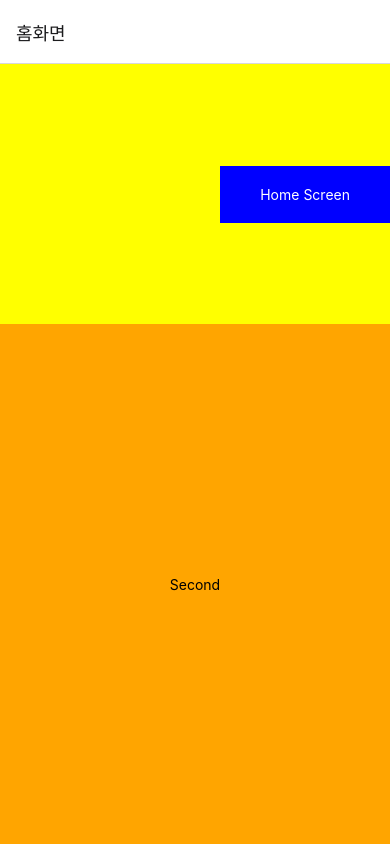
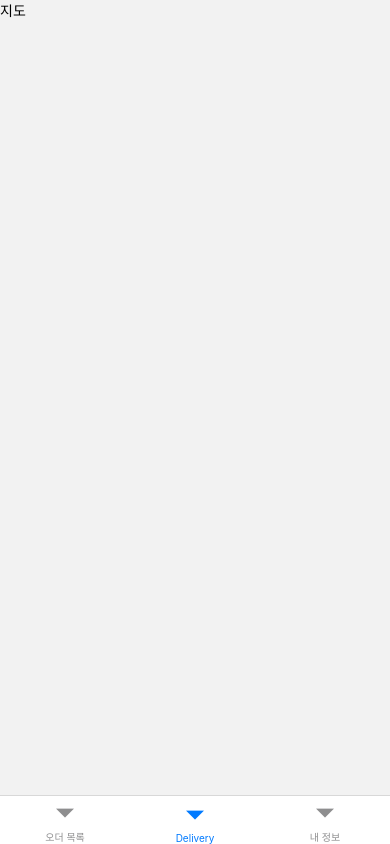
Before and after one commit to sangminlee98/FoodDelivery-App, a React Native app: screen /Delivery in a window 390 px wide. Built offline with nearby package versions, Linux system fonts and the light colour scheme.

Commit message:
feat : stack router & bottom-tab router 스크린 중첩라우팅

```diff
--- a/App.tsx
+++ b/App.tsx
@@ -1,80 +1,67 @@
 import * as React from 'react';
-import {NavigationContainer, ParamListBase} from '@react-navigation/native';
-import {
-  createNativeStackNavigator,
-  NativeStackScreenProps,
-} from '@react-navigation/native-stack';
-import {Pressable, Text, TouchableHighlight, View} from 'react-native';
-import {useCallback} from 'react';
-type RootStackParamList = {
-  Home: undefined;
-  Details: undefined;
+import {NavigationContainer} from '@react-navigation/native';
+import {createNativeStackNavigator} from '@react-navigation/native-stack';
+import {createBottomTabNavigator} from '@react-navigation/bottom-tabs';
+import Settings from './src/pages/Settings';
+import Orders from './src/pages/Orders';
+import Delivery from './src/pages/Delivery';
+import {useState} from 'react';
+import SignIn from './src/pages/SignIn';
+import SignUp from './src/pages/SignUp';
+
+export type LoggedInParamList = {
+  Orders: undefined;
+  Settings: undefined;
+  Delivery: undefined;
+  Complete: {orderId: string};
 };
-type HomeScreenProps = NativeStackScreenProps<RootStackParamList, 'Home'>;
-type DetailsScreenProps = NativeStackScreenProps<ParamListBase, 'Details'>;
 
-function HomeScreen({navigation}: HomeScreenProps) {
-  const onClick = useCallback(() => {
-    navigation.navigate('Details');
-  }, [navigation]);
-  return (
-    <>
-      <View
-        style={{
-          flex: 1,
-          backgroundColor: 'yellow',
-          alignItems: 'flex-end',
-          justifyContent: 'center',
-        }}>
-        <Pressable
-          style={{
-            paddingHorizontal: 40,
-            paddingVertical: 20,
-            backgroundColor: 'blue',
-          }}
-          onPress={onClick}>
-          <Text style={{color: 'white'}}>Home Screen</Text>
-        </Pressable>
-      </View>
-      <View
-        style={{
-          flex: 2,
-          backgroundColor: 'orange',
-          alignItems: 'center',
-          justifyContent: 'center',
-        }}>
-        <Text>Second</Text>
-      </View>
-    </>
-  );
-}
-function DetailsScreen({navigation}: DetailsScreenProps) {
-  const onClick = useCallback(() => {
-    navigation.navigate('Home');
-  }, [navigation]);
-  return (
-    <View style={{flex: 1, alignItems: 'center', justifyContent: 'center'}}>
-      <TouchableHighlight onPress={onClick}>
-        <Text>Details Screen</Text>
-      </TouchableHighlight>
-    </View>
-  );
-}
+export type RootStackParamList = {
+  SignIn: undefined;
+  SignUp: undefined;
+};
+
+const Tab = createBottomTabNavigator();
 const Stack = createNativeStackNavigator<RootStackParamList>();
+
 function App() {
+  const [isLoggedIn, setLoggedIn] = useState(true);
   return (
     <NavigationContainer>
-      <Stack.Navigator initialRouteName="Home">
-        <Stack.Screen
-          name="Home"
-          component={HomeScreen}
-          options={{title: '홈화면'}}
-        />
-        <Stack.Screen name="Details">
-          {props => <DetailsScreen {...props} />}
-        </Stack.Screen>
-      </Stack.Navigator>
+      {isLoggedIn ? (
+        <Tab.Navigator>
+          <Tab.Screen
+            name="Orders"
+            component={Orders}
+            options={{title: '오더 목록'}}
+          />
+          <Tab.Screen
+            name="Delivery"
+            component={Delivery}
+            options={{headerShown: false}}
+          />
+          <Tab.Screen
+            name="Settings"
+            component={Settings}
+            options={{title: '내 정보'}}
+          />
+        </Tab.Navigator>
+      ) : (
+        <Stack.Navigator>
+          <Stack.Screen
+            name="SignIn"
+            component={SignIn}
+            options={{title: '로그인'}}
+          />
+          <Stack.Screen
+            name="SignUp"
+            component={SignUp}
+            options={{title: '회원가입'}}
+          />
+        </Stack.Navigator>
+      )}
     </NavigationContainer>
   );
 }
+
 export default App;
--- a/package.json
+++ b/package.json
@@ -11,6 +11,7 @@
   },
   "dependencies": {
     "@react-native-async-storage/async-storage": "^1.17.11",
+    "@react-navigation/bottom-tabs": "^6.5.2",
     "@react-navigation/native": "^6.1.0",
     "@react-navigation/native-stack": "^6.9.5",
     "react": "18.1.0",
--- /dev/null
+++ b/src/pages/Complete.tsx
@@ -0,0 +1,10 @@
+import React from 'react';
+import {SafeAreaView, Text} from 'react-native';
+
+export default function Complete() {
+  return (
+    <SafeAreaView>
+      <Text>완료</Text>
+    </SafeAreaView>
+  );
+}
--- /dev/null
+++ b/src/pages/Delivery.tsx
@@ -0,0 +1,19 @@
+import {createNativeStackNavigator} from '@react-navigation/native-stack';
+import React from 'react';
+import Complete from './Complete';
+import Ing from './Ing';
+
+const Stack = createNativeStackNavigator();
+
+export default function Delivery() {
+  return (
+    <Stack.Navigator initialRouteName="Ing">
+      <Stack.Screen name="Ing" component={Ing} options={{headerShown: false}} />
+      <Stack.Screen
+        name="Complete"
+        component={Complete}
+        options={{headerShown: false}}
+      />
+    </Stack.Navigator>
+  );
+}
--- /dev/null
+++ b/src/pages/Ing.tsx
@@ -0,0 +1,10 @@
+import React from 'react';
+import {SafeAreaView, Text} from 'react-native';
+
+export default function Ing() {
+  return (
+    <SafeAreaView>
+      <Text>지도</Text>
+    </SafeAreaView>
+  );
+}
--- /dev/null
+++ b/src/pages/Orders.tsx
@@ -0,0 +1,10 @@
+import React from 'react';
+import {Text, View} from 'react-native';
+
+export default function Order() {
+  return (
+    <View>
+      <Text>주문</Text>
+    </View>
+  );
+}
--- /dev/null
+++ b/src/pages/Settings.tsx
@@ -0,0 +1,13 @@
+import React, {useState} from 'react';
+import {Pressable, Text, View} from 'react-native';
+
+export default function Setting() {
+  const [count, setCount] = useState(1);
+  return (
+    <View>
+      <Pressable onPress={() => setCount(p => p + 1)}>
+        <Text>{count}</Text>
+      </Pressable>
+    </View>
+  );
+}
--- /dev/null
+++ b/src/pages/SignIn.tsx
@@ -0,0 +1,10 @@
+import React from 'react';
+import {Text, View} from 'react-native';
+
+export default function SignIn() {
+  return (
+    <View>
+      <Text>로그인</Text>
+    </View>
+  );
+}
--- /dev/null
+++ b/src/pages/SignUp.tsx
@@ -0,0 +1,10 @@
+import React from 'react';
+import {Text, View} from 'react-native';
+
+export default function SignUp() {
+  return (
+    <View>
+      <Text>회원가입</Text>
+    </View>
+  );
+}
```
Also changed, not shown: .eslintrc.js, 1 other file (tests, documents, lock files or other folders).
